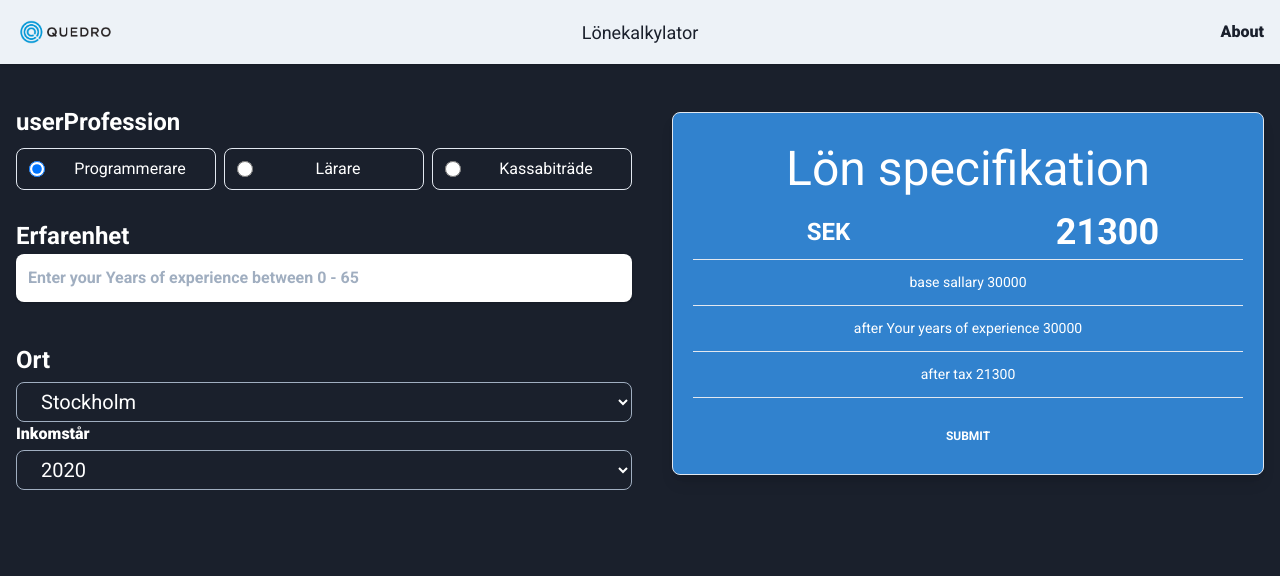
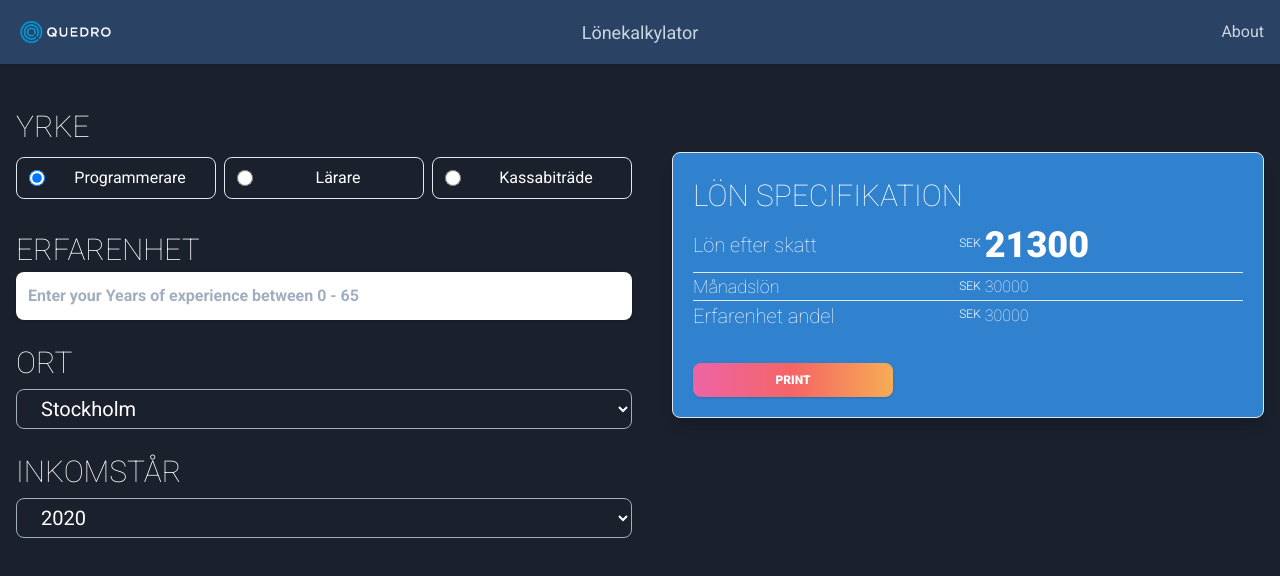
Before and after one commit to Samk13/quedro-salary-calculator-kodtest, a Vue app: page / in a window 1280 px wide. Shown: the top 576 px of the page. Built offline with nearby package versions, Linux system fonts and the light colour scheme.

Commit message:
cleanup refactoring

```diff
--- a/src/App.vue
+++ b/src/App.vue
@@ -1,23 +1,23 @@
 <template>
   <section>
     <!-- <AppHeader class="bg-gradient-to-r from-orange-400 via-red-500 to-pink-500"> -->
-    <AppHeader class="bg-gray-200">
+    <AppHeader class="bg-blue-900">
       <template v-slot:left>
         <a class="skip-link" href="#maincontent">
           <img
             class="inline-block w-auto h-6"
-            src=".\assets\quedro_logo-dark.png"
+            src=".\assets\quedro_logo-white.png"
             alt="quedro logo"
           />
         </a>
       </template>
       <template v-slot:middle>
-        <div class="text-lg font-medium">Lönekalkylator</div>
+        <div class="text-lg font-medium text-gray-400">Lönekalkylator</div>
       </template>
       <template v-slot:right>
         <a
-          class="ml-auto cursor-pointer select-none"
-          href="https://github.com/Samk13"
+          class="ml-auto cursor-pointer select-none text-gray-400"
+          href="https://github.com/Samk13/quedro-salary-calculator-kodtest"
           target="_blank"
           >About</a
         >
@@ -28,10 +28,11 @@
       width="xl"
       class="text-white mt-10 pt-16 flex flex-col md:flex-row justify-center rounded-lg"
     >
-      <!-- input start -->
       <section class="w-full md:w-1/2 md:mr-10">
         <form @submit.prevent="onFormSubmit()">
-          <label class="text-2xl font-semibold">userProfession</label>
+          <label class="text-3xl text-white font-hairline uppercase"
+            >Yrke</label
+          >
           <div class="flex flex-col xl:flex-row xl:space-x-2 mb-5">
             <div
               v-for="(oneuserProfession, index) in userProfession"
@@ -47,7 +48,9 @@
             </div>
           </div>
           <div class="h-30">
-            <label for="exyears" class="text-2xl font-semibold"
+            <label
+              for="exyears"
+              class="text-3xl text-white font-hairline uppercase"
               >Erfarenhet</label
             >
             <InputComponent
@@ -58,21 +61,21 @@
             />
             <div
               v-if="isNaN(yearsOfExperience)"
-              class="mb-10 text-red-500 font-thin transition transition-all"
+              class=" text-orange-700 font-thin h-5 transition-all duration-500"
             >
               please enter a valid number between 0 and 65
             </div>
-            <div v-else class="h-10"></div>
+            <div v-else class="h-0"></div>
           </div>
           <!--  there is many way to aproch this number check I decided to go with this stupid simple way -->
           <DropDown
-            class="text-2xl font-semibold"
+            class="text-3xl text-white font-hairline uppercase mt-5"
             v-model="selectedCity"
             :options="cityOption"
             >Ort</DropDown
           >
           <DropDown
-            class="text-white font-black"
+            class="text-3xl text-white font-hairline uppercase mt-5"
             v-model="selectedYear"
             :options="yearsOption"
             >Inkomstår</DropDown
@@ -80,32 +83,37 @@
         </form>
       </section>
 
-      <!-- input end -->
-      <section class="w-full md:w-1/2 text-white">
+      <section class="w-full md:w-1/2 text-white mt-10">
         <div
-          class="border rounded-lg text-center p-5 md:mx-0 my-2 my-2 bg-blue-600 font-medium shadow-lg"
+          class="border rounded-lg p-5 md:mx-0 my-2 my-2 bg-blue-600 font-medium shadow-lg"
         >
-          <h1 class="text-5xl text-white">Lön specifikation</h1>
-          <div id="month" class="font-bold text-6xl flex">
-            <span class="text-2xl mr-2 w-1/2 m-auto">SEK</span>
-            <span class="text-4xl w-1/2 m-auto">{{ taxRate }}</span>
+          <h1 class="text-3xl text-white font-hairline uppercase">
+            Lön specifikation
+          </h1>
+          <div id="month" class="font-hairline text-6xl flex">
+            <span class="text-xl mr-2 w-1/2 m-auto">Lön efter skatt</span>
+            <span class="text-xs font-hairline font-light mr-1 mt-4">SEK</span>
+            <span class="text-4xl w-1/2 m-auto font-black">{{ taxRate }}</span>
           </div>
           <hr />
-          <div class="text-sm my-3">base sallary {{ baseSalary }}</div>
-          <hr />
-          <div class="text-sm my-3">
-            after Your years of experience {{ experiancePercentage }}
+          <div id="month" class="font-hairline text-6xl flex">
+            <span class="text-lg mr-2 w-1/2 m-auto">Månadslön</span>
+            <span class="text-xs font-hairline font-light mr-1 mt-1">SEK</span>
+            <span class="text-base w-1/2 m-auto">{{ baseSalary }}</span>
           </div>
           <hr />
-          <div class="text-sm my-3">after tax {{ taxRate }}</div>
-          <hr />
-          <a href="#" target="_blank">
-            <div
-              class="bg-gradient-base border border-blue-600 hover:bg-white text-white hover:text-blue-600 font-bold uppercase text-xs mt-5 py-2 px-4 rounded cursor-pointer"
-            >
-              submit
-            </div>
-          </a>
+          <div id="month" class="font-hairline text-6xl flex">
+            <span class="text-xl mr-2 w-1/2 m-auto">Erfarenhet andel</span>
+            <span class="text-xs font-hairline font-light mr-1 mt-1">SEK</span>
+            <span class="text-base w-1/2 m-auto">{{
+              experiancePercentage
+            }}</span>
+          </div>
+          <submit-button
+            class="hover:text-gray-900 font-bold uppercase text-xs mt-8 py-2 px-4 min-w-20 rounded cursor-pointer"
+          >
+            Print
+          </submit-button>
         </div>
       </section>
     </Container>
@@ -142,16 +150,13 @@ export default defineComponent({
       userProfession,
       selectedCity,
       selectedYear,
+      onFormSubmit,
       yearsOption,
       cityOption,
       baseSalary,
       picked,
       taxRate
     } = useSalary()
-
-    const onFormSubmit = () => {
-      return console.log('submitted')
-    }
 
     return {
       experiancePercentage,
--- a/src/components/AppHeader.vue
+++ b/src/components/AppHeader.vue
@@ -7,7 +7,7 @@
       <div class="text-center text-sm  text-gray-900 w-1/3">
         <slot name="middle" />
       </div>
-      <div class="text-right font-black text-gray-900 w-1/3">
+      <div class="text-right w-1/3">
         <slot name="right" />
       </div>
     </Container>
--- a/src/components/SubmitButton.vue
+++ b/src/components/SubmitButton.vue
@@ -27,8 +27,7 @@ export default defineComponent({
   setup(props: Props) {
     const classList = computed(() => {
       const classes = [
-        'rounded-full',
-        'border',
+        'rounded-lg',
         'uppercase',
         'font-black',
         'bg-gradient-to-l from-orange-400 via-red-500 to-pink-500',
--- a/src/modules/salary.ts
+++ b/src/modules/salary.ts
@@ -89,16 +89,21 @@ export default function useSalary() {
     }
   })
 
+  const onFormSubmit = () => {
+    return console.log('submitted')
+  }
+
   return {
+    experiancePercentage,
+    yearsOfExperience,
+    userProfession,
     selectedCity,
     selectedYear,
-    yearsOfExperience,
+    onFormSubmit,
+    yearsOption,
     cityOption,
-    yearsOption,
+    baseSalary,
     picked,
-    userProfession,
-    baseSalary,
-    experiancePercentage,
     taxRate
   }
 }
```
